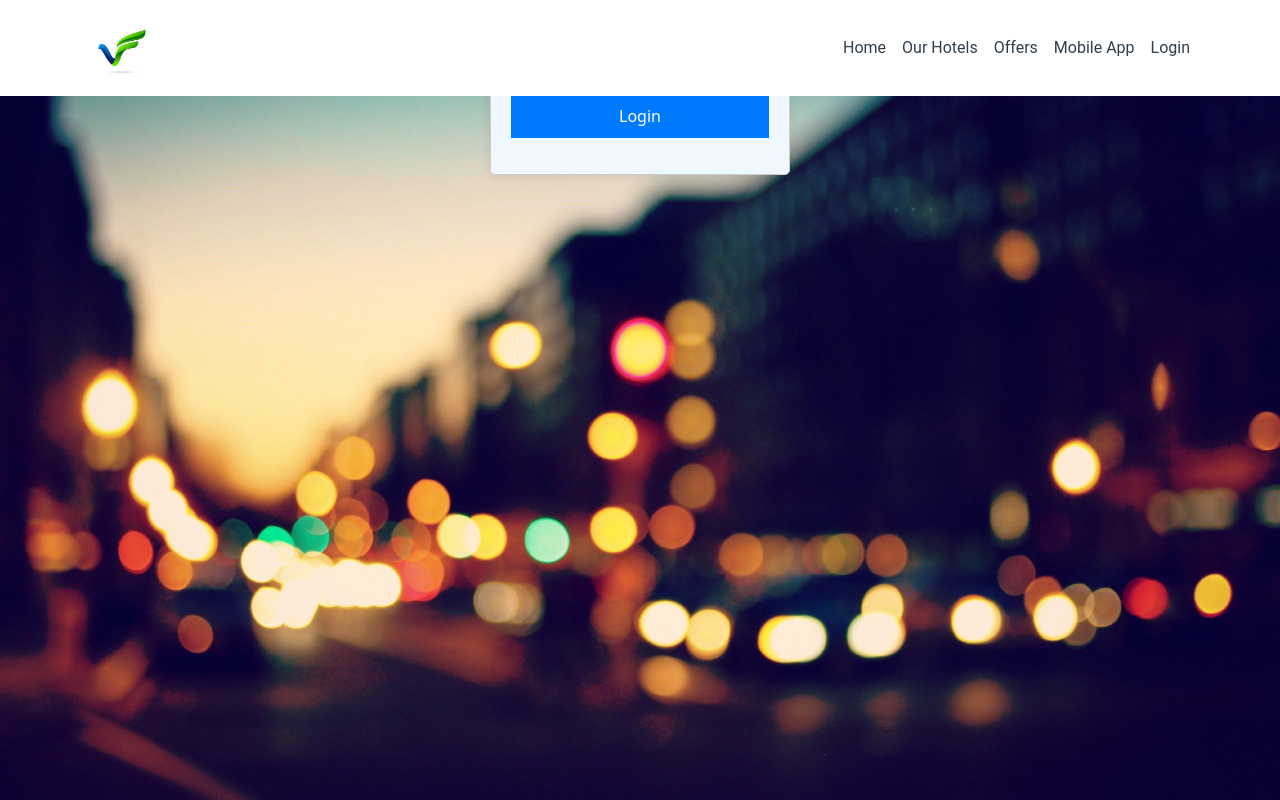
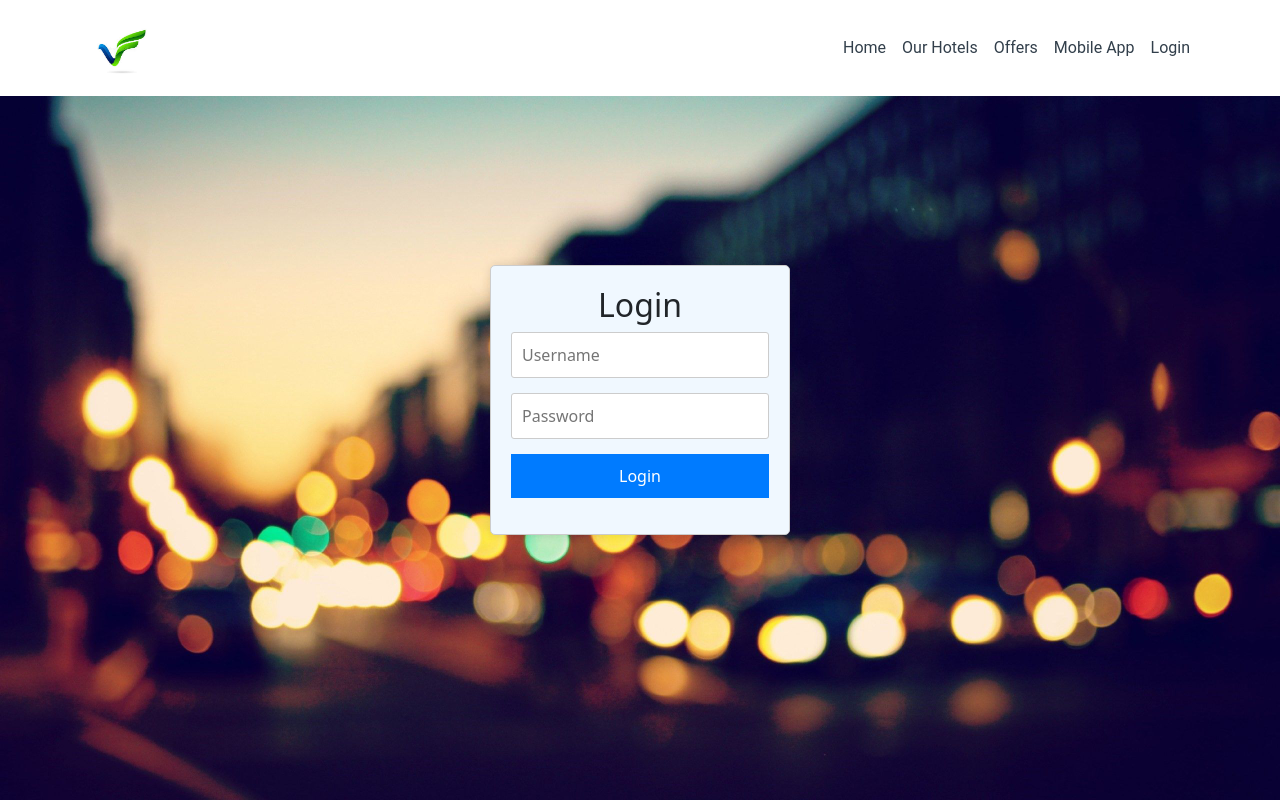
Before and after one commit to Vamsi35021/hotel-website, a PHP site: page /login.html in a window 1280 px wide. Run offline with PHP 8.4, Linux system fonts and the light colour scheme.

Commit message:
Update login-style.css

```diff
--- a/login-style.css
+++ b/login-style.css
@@ -37,7 +37,7 @@ body {
     display: flex;
     justify-content: center;
     align-items: center;
-    height: 10vh;
+    height: 100vh;
     margin: 0;
     background-image: url(blur.jpg);
     background-size: cover;
```
